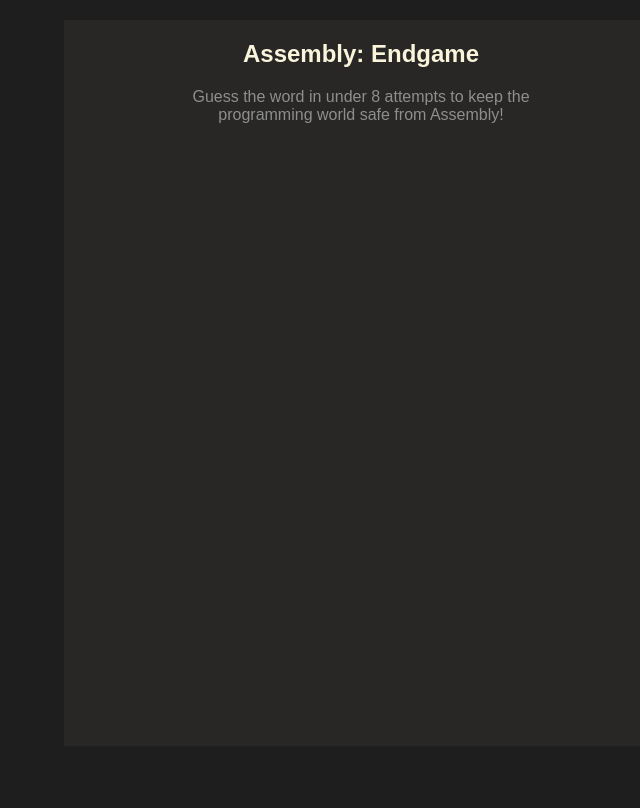
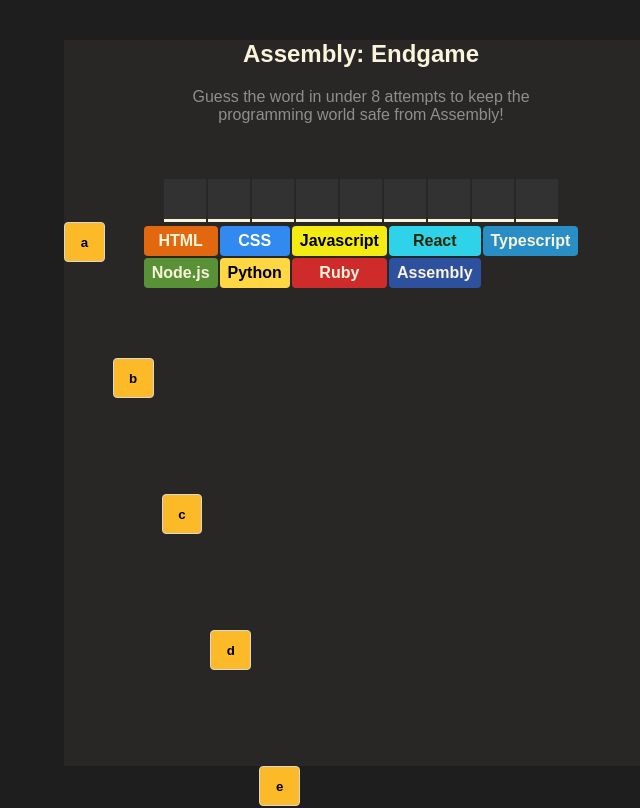
Before and after one commit to Indrawan-maker/endless-game-react, a React (Vite) app: page / in a window 1280 px wide. Shown: the top 808 px of the page, without its empty margins (279-919 px from the left). Built offline with nearby package versions, Linux system fonts and the light colour scheme.

Commit message:
pusingggggg

```diff
--- a/package.json
+++ b/package.json
@@ -10,6 +10,7 @@
     "preview": "vite preview"
   },
   "dependencies": {
+    "nanoid": "^5.1.5",
     "react": "^19.1.0",
     "react-dom": "^19.1.0"
   },
--- a/src/App.jsx
+++ b/src/App.jsx
@@ -1,10 +1,55 @@
 import { useState } from 'react'
 import Header from "./Header"
+import Languange from './Languange'
+import Btn from './Btn'
+import { nanoid } from 'nanoid'
 
 export default function App() {
+const btnClass = [
+  "dip1", "dip2", "dip3", "dip4", "dip5",
+  "dip6", "dip7", "dip8", "dip9", "dip10",
+  "dip11", "dip12", "dip13", "dip14", "dip15",
+  "dip16", "dip17", "dip18", "dip19", "dip20",
+  "dip21", "dip22", "dip23", "dip24", "dip25",
+  "dip26"
+]
+
+
+
+  const [btnValue, setBtnValue] = useState( Array.from({ length: 26 }, (_, i) =>
+  String.fromCharCode(97 + i)
+))
+
+const buttonElement = btnValue.map((val, i) => (
+  <Btn key={i} className={btnClass[i]} value={val} />
+))
+
+
+
   return (
-    <>
+    <main>
     <Header />
-    </>
+    <Languange/>
+    <div className='wrapper-input'>
+    <input type="text" />
+    <input type="text" />
+    <input type="text" />
+    <input type="text" />
+    <input type="text" />
+    <input type="text" />
+    <input type="text" />
+    <input type="text" />
+    <input type="text" />
+    </div>
+
+{buttonElement}
+
+
+
+
+
+
+
+    </main>
   )
 }
--- /dev/null
+++ b/src/Btn.jsx
@@ -0,0 +1,9 @@
+export default function Btn(props) {
+    return (
+
+    <div className="btn-wrapper">
+    <button className={props.className}>{props.value}</button>
+    </div>
+
+    )
+}
--- /dev/null
+++ b/src/Languange.jsx
@@ -0,0 +1,17 @@
+export default function Languange() {
+    return (
+        <>
+        <div className="wrapper-lng">
+        <div className="div1">HTML</div>
+        <div className="div2">CSS</div>
+        <div className="div3">Javascript</div>
+        <div className="div4">React</div>
+        <div className="div5">Typescript</div>
+        <div className="div6">Node.js</div>
+        <div className="div7">Python</div>
+        <div className="div8">Ruby</div>
+        <div className="div9">Assembly</div>
+        </div>
+        </>
+    )
+}
--- a/src/index.css
+++ b/src/index.css
@@ -11,24 +11,210 @@
 }
 
 main {
-  display: flex;
   justify-content: center;
   background-color: #282726;
   width: 594px;
   height: 726px;
+/* box-shadow:
+    rgb(156, 85, 255) 0px 0px 0px 3px,
+    rgb(31, 193, 27) 0px 0px 0px 6px,
+    rgb(255, 217, 19) 0px 0px 0px 9px,
+    rgb(255, 156, 85) 0px 0px 0px 12px,
+    rgb(255, 85, 85) 0px 0px 0px 15px;   */
 }
 
 header {
+  margin: auto;
+  align-items: center;
+  justify-content: center;
   width: 352px;
   height: 144px;
 }
 
 h2 {
+  color: #F9F4DA;
   text-align: center;
-  color: #F9F4DA;
 }
 
 p {
+  color: #8E8E8E;
+  text-align: center ;
+}
+
+.wrapper-lng {
+margin-top: 20px;
+width: 253.5px;
+height: 51.5px;
+display: grid;
+justify-content: center;
+align-items: center;
+justify-self: center;
+grid-template-columns: repeat(5, 1fr);
+grid-template-rows: repeat(5, 1fr);
+gap: 2px;
+font-weight: 700;
+padding: 22px;
+}
+
+.div1, .div2, .div3, .div4, .div5, .div6, .div7, .div8, .div9 {
+  display: inline-block;
   text-align: center;
-  color: #8E8E8E;
+  border-radius: 4px;
 }
+
+
+.div1 {
+  grid-area: 1 / 1 / 2 / 2;
+    display: inline-block;
+  padding: 6px 8px;
+  text-align: center;
+    background-color:#E2680F;
+    border-radius: 4px;
+    color: #F9F4DA;
+
+}
+.div2 {
+  grid-area: 1 / 2 / 2 / 3;
+    display: inline-block;
+  padding: 6px 8px;
+  text-align: center;
+    background-color: #328AF1;
+    border-radius: 4px;
+    color: white;
+
+}
+.div3 {
+  grid-area: 1 / 3 / 2 / 4;
+    display: inline-block;
+  padding: 6px 8px;
+  text-align: center;
+  border-radius: 4px;
+    background-color:#F4EB13;
+
+}
+.div4 {
+  grid-area: 1 / 4 / 2 / 5;
+    display: inline-block;
+  padding: 6px 8px;
+  text-align: center;
+    background-color:#2ED3E9;
+    border-radius: 4px;
+        color: #2d2604;
+
+
+}
+.div5 {
+  grid-area: 1 / 5 / 2 / 6;
+    display: inline-block;
+  padding: 6px 8px;
+  text-align: center;
+    background-color:#298EC6;
+    border-radius: 4px;
+        color: #F9F4DA;
+
+
+}
+.div6 {
+  grid-area: 2 / 1 / 3 / 2;
+    display: inline-block;
+  padding: 6px 8px;
+  text-align: center;
+      background-color:#599137;
+      border-radius: 4px;
+          color: #F9F4DA;
+
+}
+.div7 {
+  grid-area: 2 / 2 / 3 / 3;
+    display: inline-block;
+  padding: 6px 8px;
+  text-align: center;
+        background-color: #FFD742;
+        border-radius: 4px;
+}
+.div8 {
+  grid-area: 2 / 3 / 3 / 4;
+  background-color: #D02B2B;
+    display: inline-block;
+  padding: 6px 8px;
+  text-align: center;
+      color: #F9F4DA;
+      border-radius: 4px;
+
+}
+.div9 {
+  grid-area: 2 / 4 / 3 / 5;
+    display: inline-block;
+  padding: 6px 8px;
+  text-align: center;
+    background-color: #2D519F;
+    color: #F9F4DA;
+    border-radius: 4px;
+
+}
+
+.wrapper-input {
+  display: flex;
+  align-items: center;
+  justify-content: center;
+  margin-top: -120px;
+  gap: 2px;
+}
+input {
+  width: 38px;
+  height: 38px;
+  background-color: #323232;
+  border-bottom: 3px solid #F9F4DA;
+  border-top: none;
+  border-left: none;
+  border-right: none;
+}
+
+.btn-wrapper {
+  width: 480px;
+  height: 136px;
+display: grid;
+grid-template-columns: repeat(10, 1fr);
+grid-template-rows: repeat(3, 1fr);
+grid-column-gap: 8px;
+grid-row-gap: 8px;
+}
+
+.dip1, .dip2, .dip3, .dip4, .dip5, .dip6,
+.dip7, .dip8, .dip9, .dip10, .dip11, .dip12,
+.dip13, .dip14, .dip15, .dip16, .dip17, .dip18,
+.dip19, .dip20, .dip21, .dip22, .dip23, .dip24,
+.dip25, .dip26 {
+  background-color: #FCBA29;
+  border: 1px solid #D7D7D7;
+  font-weight: 600;
+  cursor: pointer;
+  border-radius: 4px;
+}
+
+.dip1 { grid-area: 1 / 1 / 2 / 2; }
+.dip2 { grid-area: 1 / 2 / 2 / 3; }
+.dip3 { grid-area: 1 / 3 / 2 / 4; }
+.dip4 { grid-area: 1 / 4 / 2 / 5; }
+.dip5 { grid-area: 1 / 5 / 2 / 6; }
+.dip6 { grid-area: 1 / 6 / 2 / 7; }
+.dip7 { grid-area: 1 / 7 / 2 / 8; }
+.dip8 { grid-area: 1 / 8 / 2 / 9; }
+.dip9 { grid-area: 1 / 9 / 2 / 10; }
+.dip10 { grid-area: 1 / 10 / 2 / 11; }
+.dip11 { grid-area: 2 / 1 / 3 / 2; }
+.dip12 { grid-area: 2 / 2 / 3 / 3; }
+.dip13 { grid-area: 2 / 3 / 3 / 4; }
+.dip14 { grid-area: 2 / 4 / 3 / 5; }
+.dip15 { grid-area: 2 / 5 / 3 / 6; }
+.dip16 { grid-area: 2 / 6 / 3 / 7; }
+.dip17 { grid-area: 2 / 7 / 3 / 8; }
+.dip18 { grid-area: 2 / 8 / 3 / 9; }
+.dip19 { grid-area: 2 / 9 / 3 / 10; }
+.dip20 { grid-area: 2 / 10 / 3 / 11; }
+.dip21 { grid-area: 3 / 3 / 4 / 4; }
+.dip22 { grid-area: 3 / 4 / 4 / 5; }
+.dip23 { grid-area: 3 / 5 / 4 / 6; }
+.dip24 { grid-area: 3 / 6 / 4 / 7; }
+.dip25 { grid-area: 3 / 7 / 4 / 8; }
+.dip26 { grid-area: 3 / 8 / 4 / 9; }
--- a/src/main.jsx
+++ b/src/main.jsx
@@ -3,7 +3,7 @@
 import App from './App.jsx'
 
 createRoot(document.getElementById('root')).render(
-  <main>
+  <>
     <App />
-  </main>
+  </>
 )
```
Also changed, not shown: 1 other file (tests, documents, lock files or other folders).
